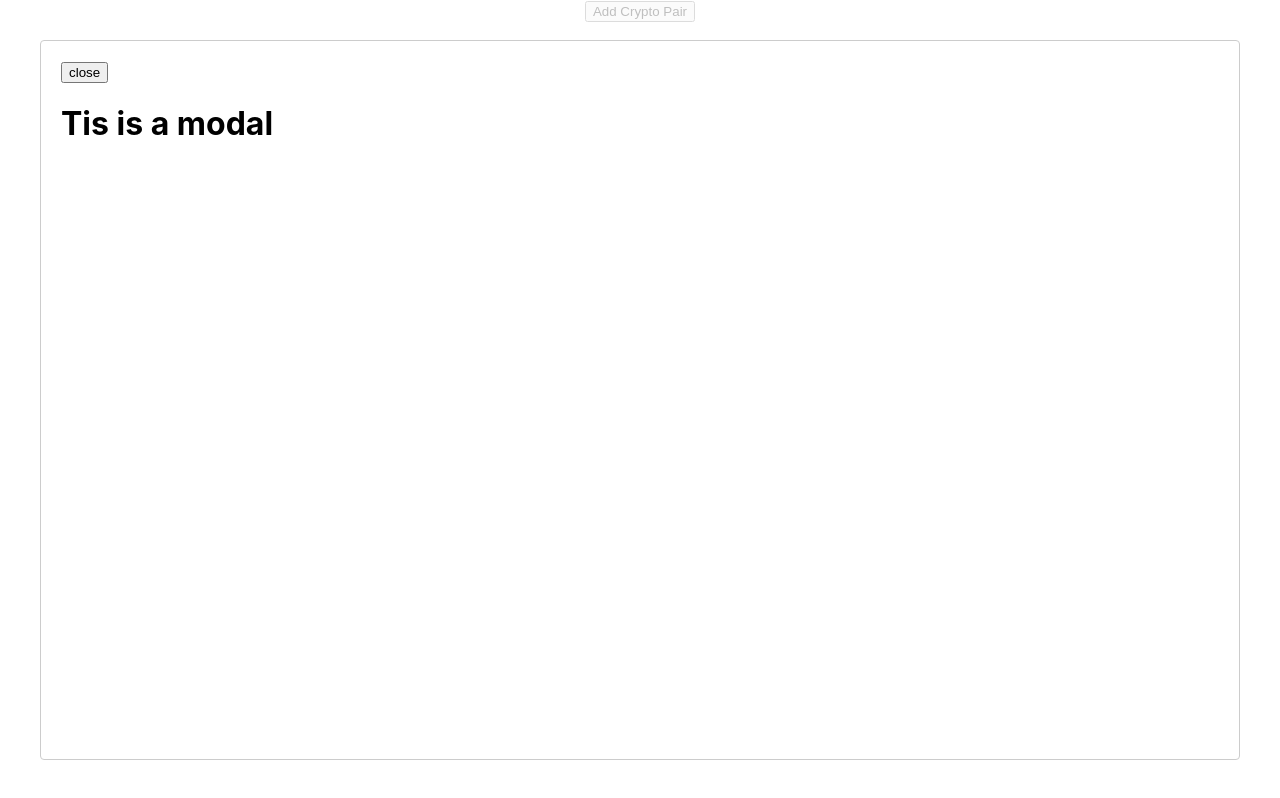
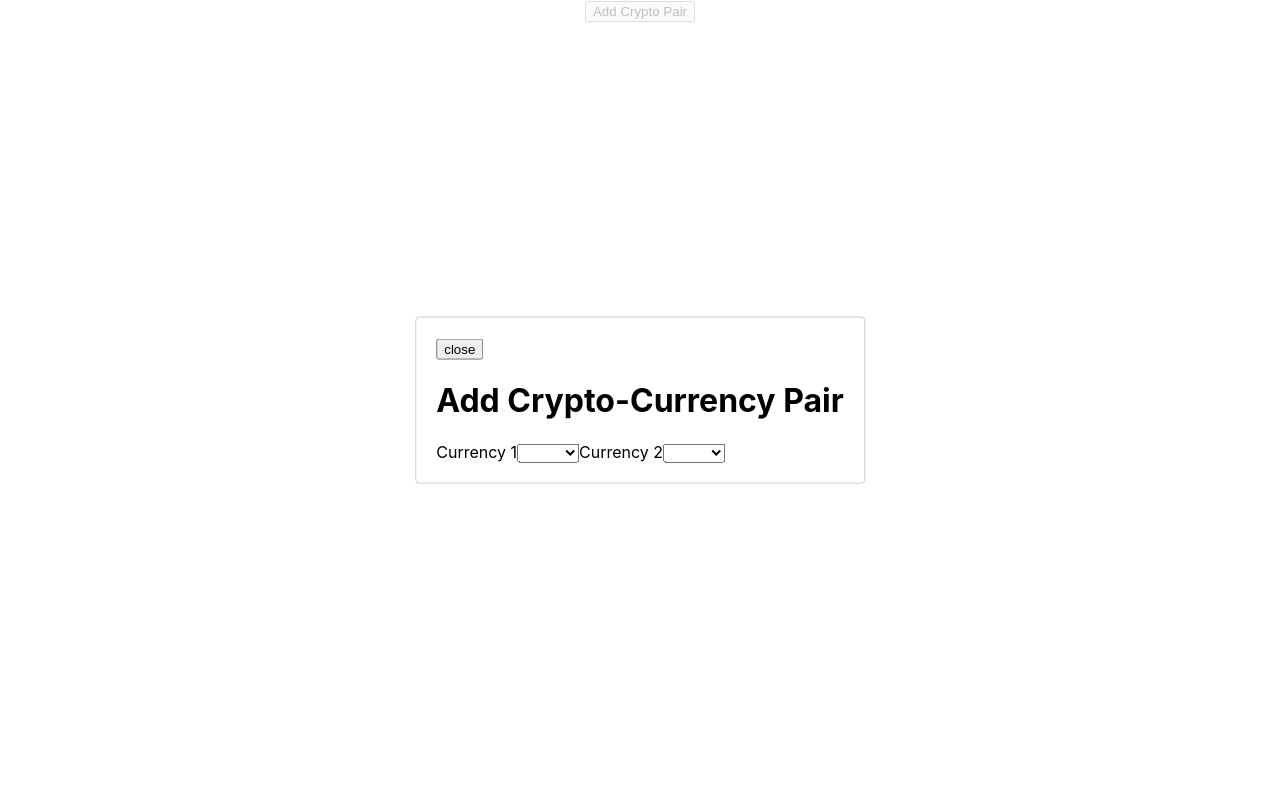
Before and after one commit to EddWills95/jc-crypto, a React (Create React App) app: page / in a window 1280 px wide. Both pictures are taken after a click on the button "Add Crypto Pair". Built offline with nearby package versions, Linux system fonts and the light colour scheme.

Commit message:
add selection options

```diff
--- a/src/components/add-pair/AddPair.js
+++ b/src/components/add-pair/AddPair.js
@@ -1,5 +1,20 @@
 import React, { Component } from 'react';
 import Modal from 'react-modal';
+
+const customStyles = {
+  content : {
+    top                   : '50%',
+    left                  : '50%',
+    right                 : 'auto',
+    bottom                : 'auto',
+    marginRight           : '-50%',
+    transform             : 'translate(-50%, -50%)'
+  }
+};
+
+const possibleCurrencies = ['', 'BTC', 'LTC', 'DOGE'];
+
+Modal.setAppElement('body');
 
 export default class AddPair extends Component {
 
@@ -7,30 +22,66 @@ export default class AddPair extends Component {
     super(props);
 
     this.state = {
-      modalIsOpen: false
+      modalIsOpen: false,
+      allCoinsData: null,
+      selections: {
+        first: '',
+        second: ''
+      }
     }
 
     this.openModal = this.openModal.bind(this);
     this.closeModal = this.closeModal.bind(this);
+    this.selectCurrency = this.selectCurrency.bind(this);
   }
 
   openModal() {
-    this.setState({modalIsOpen: true});
+    // call api
+
+    this.setState({
+      modalIsOpen: true
+    });
   }
 
   closeModal() {
     this.setState({modalIsOpen: false});
   }
 
+  selectCurrency (event) {
+    this.setState({ selections: {
+      ...this.state.selections,
+      [event.target.id]: event.target.value
+    }}, () => console.log(this.state));
+  }
+
   render() {
     return (
       <div className="add-pair-button">
-        <button onClick={this.openModal}>Add Crypto Pair</button>
-        <Modal isOpen={this.state.modalIsOpen}>
+        <button className="add-modal-button" onClick={this.openModal}>Add Crypto Pair</button>
+        <Modal isOpen={this.state.modalIsOpen} style={customStyles} >
           <div className="add-modal">
             <button onClick={this.closeModal}>close</button>
 
-            <h1>Tis is a modal</h1>
+            <h1>Add Crypto-Currency Pair</h1>
+
+            <form>
+              <label>Currency 1</label>
+              <select id="first" onChange={this.selectCurrency} value={this.state.selections.first}>
+                {possibleCurrencies.map((name, i) => {
+                  return <option key={i} value={name}>{name}</option>
+                })}
+              </select>
+
+              <label>Currency 2</label>
+              <select id="second" onChange={this.selectCurrency} value={this.state.selections.second}>
+                {possibleCurrencies.map((name, i) => {
+                  return <option key={i} value={name} disabled={name === this.state.selections.first}>{name}</option>
+                })}
+              </select>
+            </form>
+
+
+
           </div>
         </Modal>
       </div>
```
Also changed, not shown: 1 other file (tests, documents, lock files or other folders).
